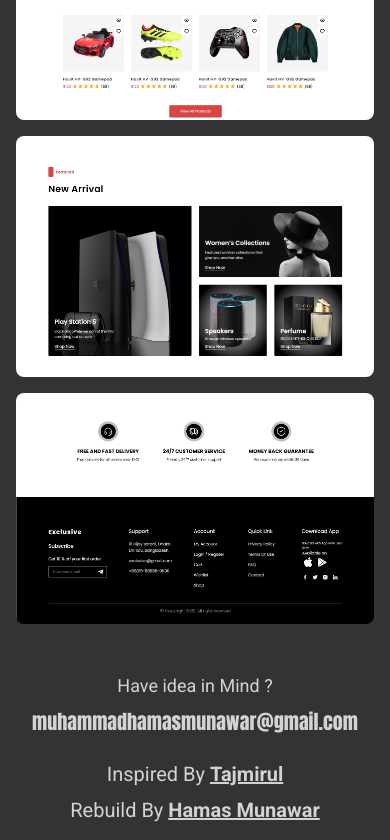
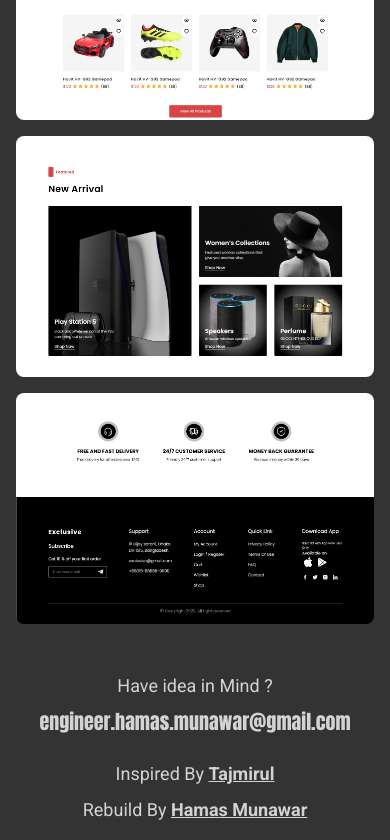
Before and after one commit to hamas-munawar/Portfolio-2.0, a Next.js app: page /projects/exclusive-e-com-store in a window 390 px wide. Shown: the part 2010-2850 px from the top of the page. Built offline with nearby package versions, Linux system fonts and the light colour scheme.

Commit message:
fix: update email and project count in HomeSection, Footer, and Navbar components

```diff
--- a/app/HomeSection.tsx
+++ b/app/HomeSection.tsx
@@ -10,7 +10,7 @@
 
 const stats = [
   { label: "Years of Experience", value: "3+" },
-  { label: "Projects Complete", value: "6+" },
+  { label: "Projects Complete", value: "5+" },
   { label: "Hours Worked", value: "3k+" },
 ];
 
@@ -45,7 +45,7 @@
     >
       <div className="flex flex-col gap-4">
         <header className="slide-up-and-fade uppercase">
-          <h2 className="text-5xl md:text-6xl lg:text-8xl font-anton text-brand">
+          <h2 className="slide-up-and-fade text-5xl md:text-6xl lg:text-8xl font-anton text-brand">
             Fullstack
           </h2>
           <h2 className="slide-up-and-fade ml-8 -translate-y-1 lg:-translate-y-2 text-5xl md:text-6xl lg:text-8xl font-anton text-white-ghost">
@@ -53,10 +53,10 @@
           </h2>
         </header>
         <p className="slide-up-and-fade text-md md:text-lg lg:text-xl max-w-xl">
-          Hi! I'm Hamas Munawar. A creative Fullstack Developer with 3+ years of
-          experience in building high-performance, scalable, and responsive web
-          applications, from intuitive user interfaces to robust back-end APIs
-          and databases.
+          Hi! I&apos;m Hamas Munawar. A creative Fullstack Developer with 3+
+          years of experience in building high-performance, scalable, and
+          responsive web applications, from intuitive user interfaces to robust
+          back-end APIs and databases.
         </p>
         <div className="slide-up-and-fade flex gap-4">
           <button className="w-fit bg-brand text-gray-jet font-semibold text-md md:text-lg lg:text-xl px-6 py-2 transition-all duration-300 hover:cursor-pointer border-2 border-brand hover:bg-transparent hover:text-white-cool">
--- a/app/components/Footer.tsx
+++ b/app/components/Footer.tsx
@@ -1,4 +1,4 @@
-import Link from 'next/link';
+import Link from "next/link";
 
 const Footer = () => {
   return (
@@ -9,14 +9,14 @@
       <div className="flex flex-col gap-2">
         <p className="text-lg md:text-xl">Have idea in Mind ? </p>
         <Link
-          href={"mailto:muhammadhamasmunawar@gmail.com"}
+          href={"mailto:engineer.hamas.munawar@gmail.com"}
           className="font-anton hover:underline hover:cursor-pointer text-xl md:text-2xl lg:text-4xl"
         >
-          muhammadhamasmunawar@gmail.com
+          engineer.hamas.munawar@gmail.com
         </Link>
       </div>
       <div className="flex flex-col gap-2">
-        <p className="text-xl">
+        <p className="text-lg">
           Inspired By{" "}
           <Link
             href="https://www.me.toinfinite.dev/"
@@ -26,7 +26,7 @@
             Tajmirul
           </Link>
         </p>
-        <p className="text-xl">
+        <p className="text-lg">
           Rebuild By <span className="underline font-bold">Hamas Munawar</span>
         </p>
       </div>
--- a/app/components/Navbar.tsx
+++ b/app/components/Navbar.tsx
@@ -8,7 +8,7 @@
 
 const socialLinks = [
   { label: "Github", href: "https://github.com/hamas-munawar" },
-  { label: "Instagram", href: "https://www.instagram.com/hamasmunawar/" },
+  { label: "Instagram", href: "https://www.instagram.com/engineer.hamas" },
 ];
 
 const pageLinks = [
@@ -128,10 +128,10 @@
                   Get in Touch
                 </h4>
                 <Link
-                  href="mailto:muhammadhamasmunawar@gmail.com"
+                  href="mailto:engineer.hamas.munawar@gmail.com"
                   className=" text-md hover:underline"
                 >
-                  muhammadhamasmunawar@gmail.com
+                  engineer.hamas.munawar@gmail.com
                 </Link>
               </div>
             </div>
```
